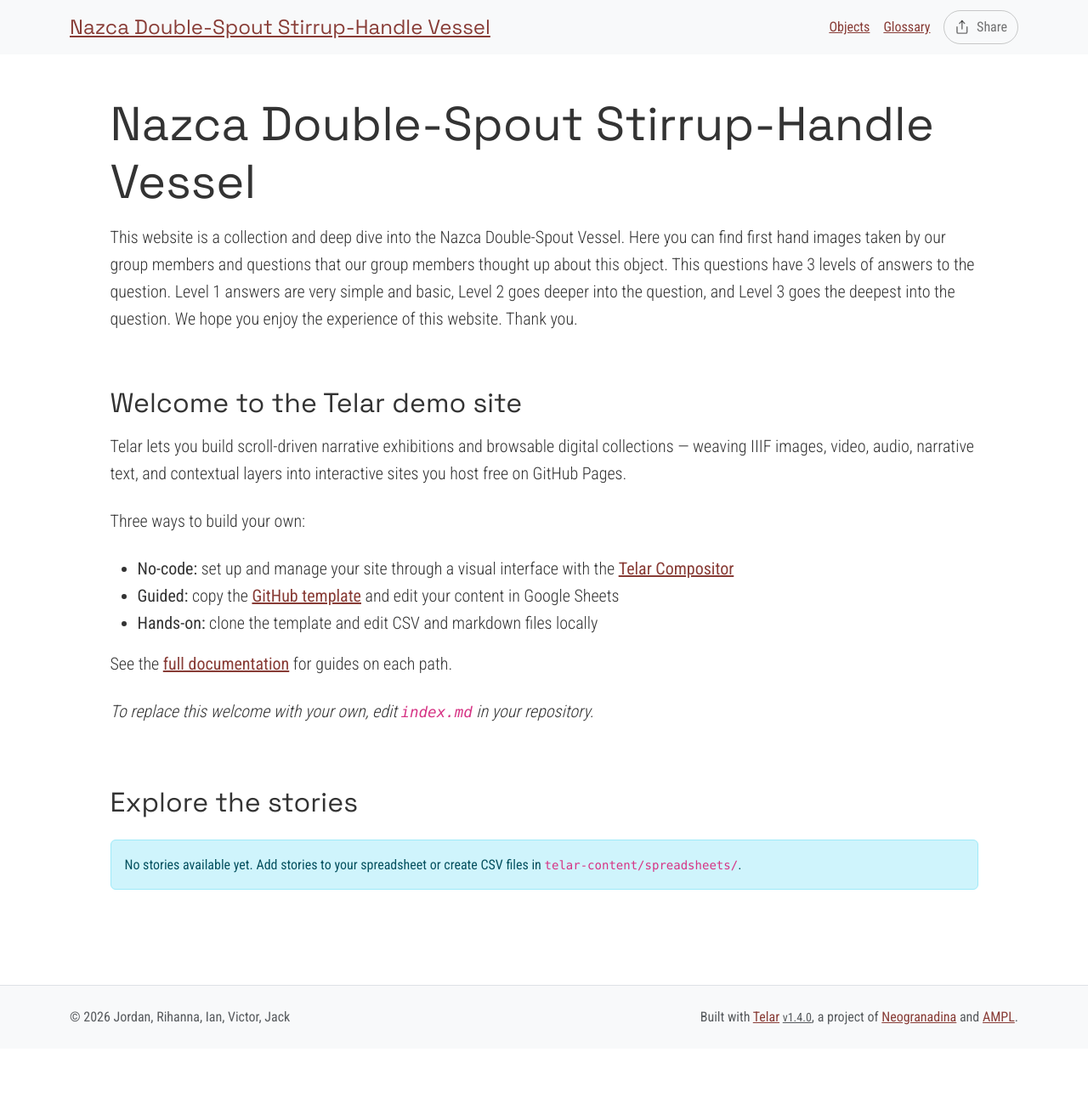
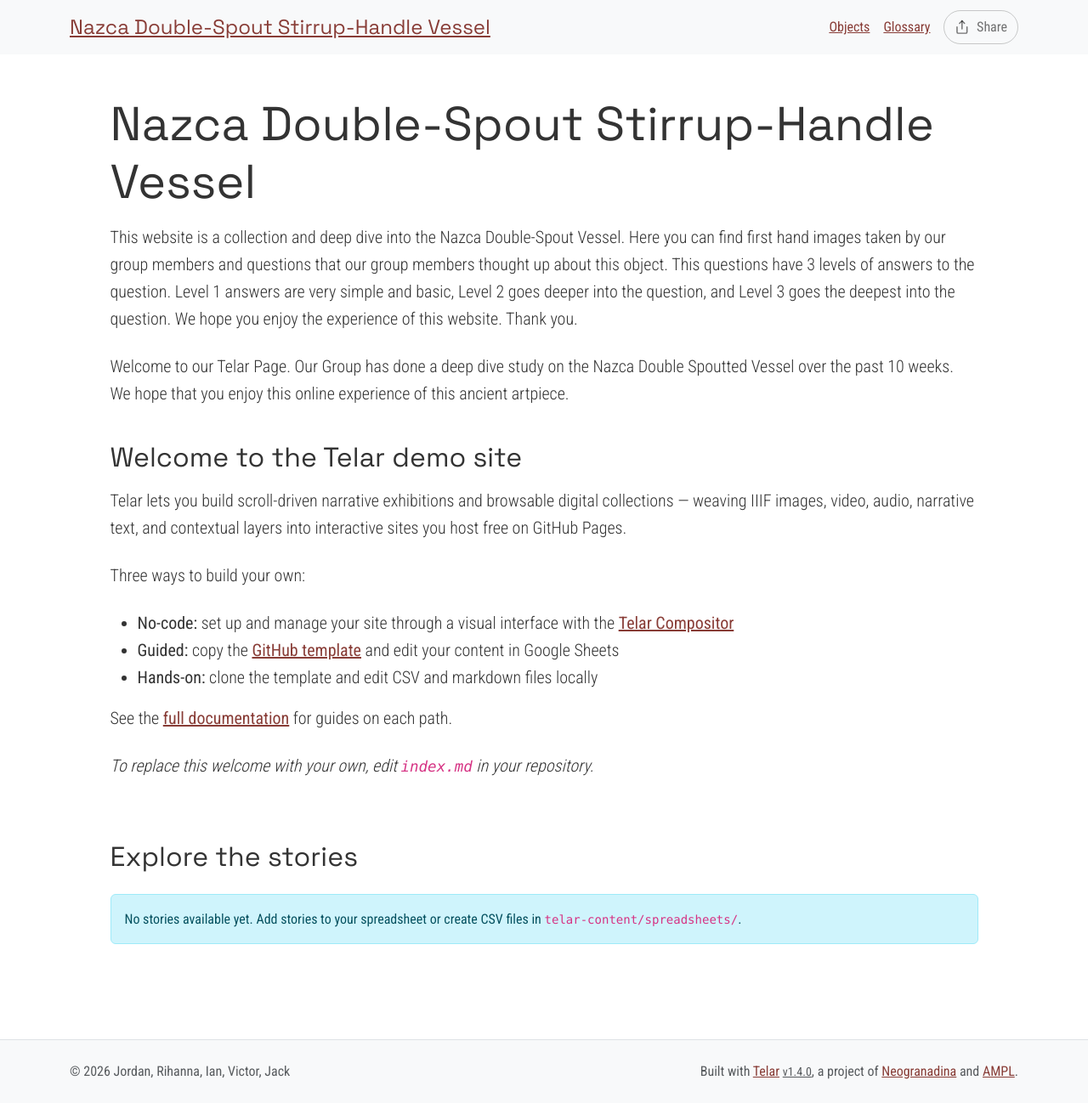
Before and after one commit to jordansuleman/carvedtenonhead, a Jekyll site: the page built from index.md, in a window 1280 px wide. Shown: the whole page at 85% size. Built offline with Jekyll 4.4.1, drawn with Linux system fonts in a browser that asks for light colours; before the commit the page ends 1234 px from its top, so only the background shows below that.

Commit message:
Update index.md

```diff
--- a/index.md
+++ b/index.md
@@ -15,5 +15,8 @@ title: Home
   Para reemplazarlo con el tuyo, borra la línea que sigue y escribe
   tu contenido de bienvenida aquí en markdown.
 -->
+Welcome to our Telar Page. Our Group has done a deep dive study on the
+Nazca Double Spoutted Vessel over the past 10 weeks. We hope that you
+enjoy this online experience of this ancient artpiece.
 
 {{ lang.index_page.welcome | markdownify }}
```
